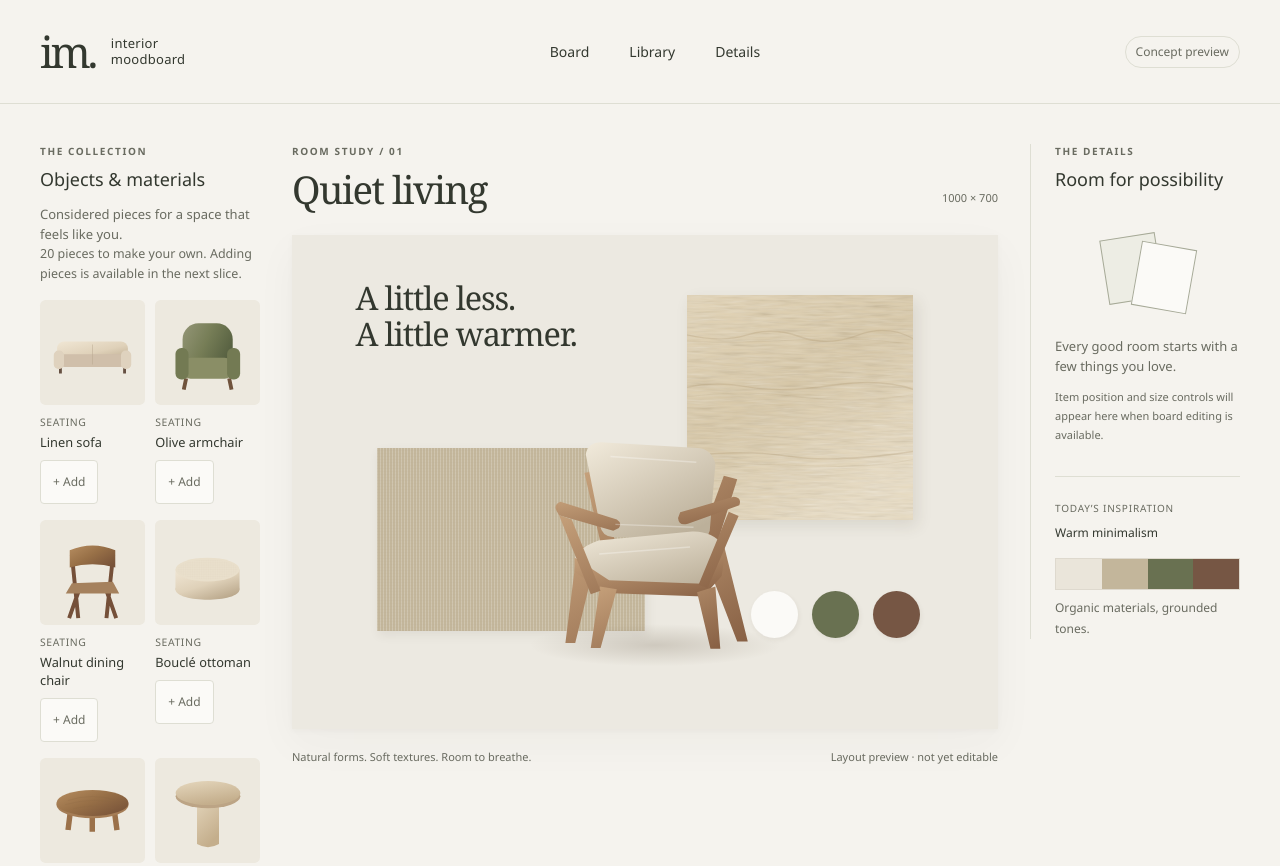
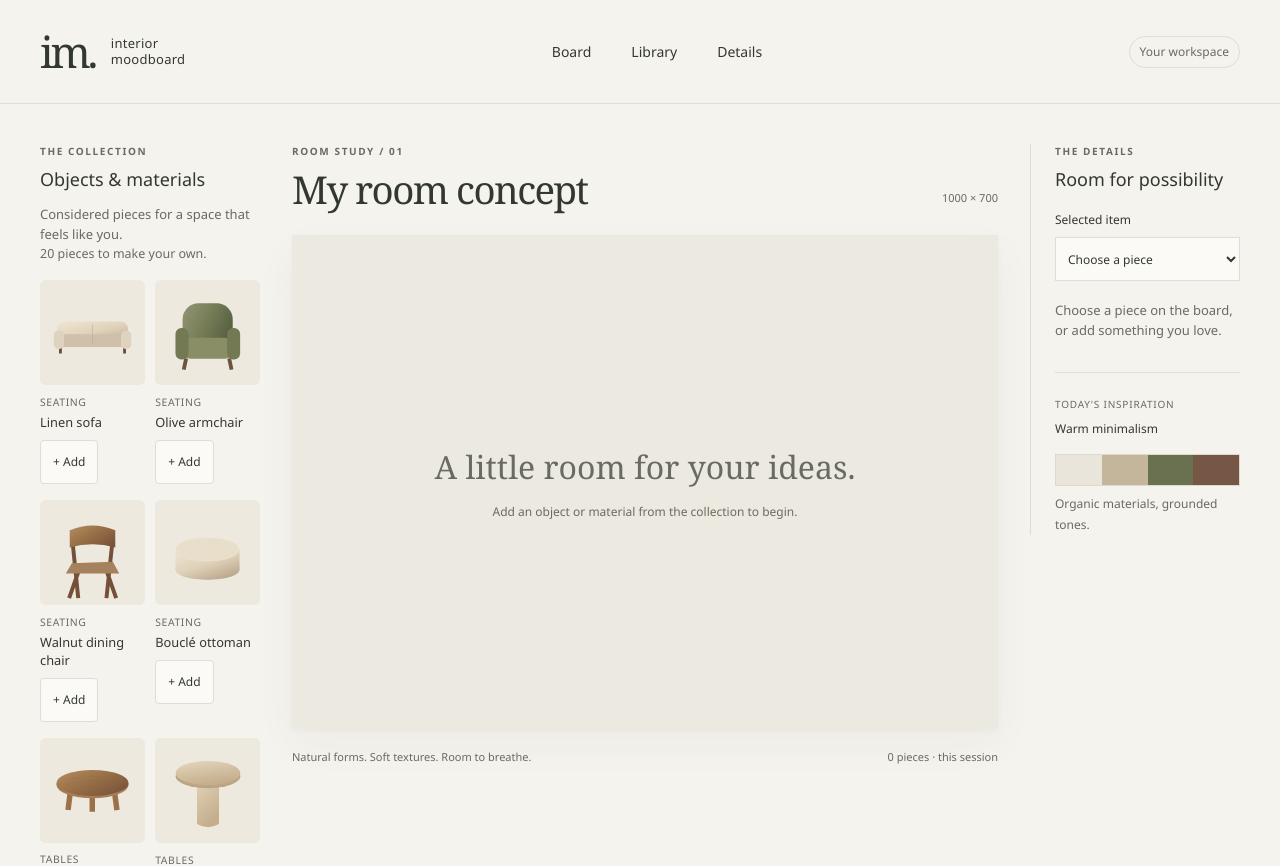
Before and after one commit to StastkaJan/interior-moodboard, a React (Vite) app in the folder app/: page / in a window 1280 px wide. Shown: the top 866 px of the page. Built offline with nearby package versions, Linux system fonts and the light colour scheme.

Commit message:
feat: connect catalogue and board selection (IM-05)

```diff
--- a/app/src/App.module.css
+++ b/app/src/App.module.css
@@ -115,79 +115,6 @@
   color: var(--color-muted);
   padding-bottom: 4px;
 }
-.board {
-  position: relative;
-  width: 100%;
-  aspect-ratio: 10 / 7;
-  overflow: hidden;
-  background-color: #ece9e1;
-  background-image: radial-gradient(#80776b12 0.7px, transparent 0.7px);
-  background-size: 4px 4px;
-  box-shadow:
-    0 2px 6px #3c362708,
-    0 15px 40px #3c36270a;
-  container-type: inline-size;
-}
-.boardNote {
-  position: absolute;
-  left: 9%;
-  top: 9%;
-  font-family: var(--font-display);
-  font-size: 4.6cqw;
-  line-height: 1.12;
-  letter-spacing: -0.035em;
-  z-index: 1;
-}
-.boardNote span {
-  display: block;
-}
-.stoneSample {
-  position: absolute;
-  left: 56%;
-  top: 12%;
-  width: 32%;
-  aspect-ratio: 1;
-  box-shadow: 4px 6px 15px #3c36271c;
-}
-.linenSample {
-  position: absolute;
-  left: 12%;
-  top: 43%;
-  width: 38%;
-  height: 37%;
-  background:
-    repeating-linear-gradient(0deg, #b2a68e18 0 1px, transparent 1px 3px),
-    repeating-linear-gradient(90deg, #fff3 0 1px, transparent 1px 3px), #c3b69b;
-  box-shadow: 2px 4px 10px #3c362714;
-}
-.chairSample {
-  position: absolute;
-  left: 27%;
-  top: 27%;
-  width: 48%;
-  aspect-ratio: 1;
-}
-.colorSamples {
-  position: absolute;
-  display: flex;
-  left: 65%;
-  top: 72%;
-  width: 24%;
-  gap: 8%;
-}
-.colorSamples span {
-  width: 28%;
-  aspect-ratio: 1;
-  border-radius: 50%;
-  background: var(--color-paper);
-  box-shadow: 1px 2px 5px #3c362710;
-}
-.colorSamples span:nth-child(2) {
-  background: var(--color-olive);
-}
-.colorSamples span:nth-child(3) {
-  background: var(--color-walnut);
-}
 .boardFooter {
   display: flex;
   justify-content: space-between;
@@ -200,29 +127,6 @@
 .inspector {
   border-left: 1px solid var(--color-line);
   padding-left: 24px;
-}
-.inspectorIllustration {
-  height: 98px;
-  display: flex;
-  align-items: center;
-  justify-content: center;
-  margin: 28px 0 20px;
-}
-.inspectorIllustration span {
-  height: 65px;
-  width: 56px;
-  border: 1px solid #a7aa98;
-  background: #edede4;
-  transform: rotate(-9deg);
-}
-.inspectorIllustration span + span {
-  transform: rotate(10deg);
-  margin-left: -24px;
-  margin-top: 18px;
-  background: var(--color-paper);
-}
-.inspector > .footnote {
-  margin-top: 12px;
 }
 .palettePreview {
   border-top: 1px solid var(--color-line);
@@ -283,9 +187,6 @@
     border-top: 1px solid var(--color-line);
     padding: 24px 0 0;
   }
-  .inspectorIllustration {
-    display: none;
-  }
 }
 @media (max-width: 760px) {
   .header {
@@ -332,3 +233,33 @@
     padding-inline: 16px;
   }
 }
+.itemPicker {
+  display: grid;
+  gap: 8px;
+  font-size: 12px;
+  margin: 20px 0;
+}
+.itemPicker select {
+  min-height: 44px;
+  min-width: 0;
+  max-width: 100%;
+  padding: 8px;
+  border: 1px solid var(--color-line);
+  background: var(--color-paper);
+  color: var(--color-ink);
+  font: inherit;
+}
+.removeButton {
+  min-height: 44px;
+  padding: 8px 12px;
+  border: 1px solid var(--color-line);
+  border-radius: 4px;
+  background: var(--color-paper);
+  color: var(--color-ink);
+  font: inherit;
+  font-size: 12px;
+  cursor: pointer;
+}
+.removeButton:hover {
+  background: #e9eade;
+}
--- a/app/src/App.tsx
+++ b/app/src/App.tsx
@@ -1,9 +1,36 @@
-import chair from './assets/lounge-chair.svg'
-import stone from './assets/travertine.svg'
+import { useReducer, useRef, useState } from 'react'
+import { assets } from './data/assets'
+import type { Asset } from './data/types'
+import { BoardCanvas } from './features/board/BoardCanvas'
+import { boardReducer, createInitialBoard } from './features/board/boardReducer'
 import styles from './App.module.css'
 import { AssetLibrary } from './features/library/AssetLibrary'
 
 function App() {
+  const [board, dispatch] = useReducer(
+    boardReducer,
+    undefined,
+    createInitialBoard,
+  )
+  const [selectedId, setSelectedId] = useState<string | null>(null)
+  const boardSectionRef = useRef<HTMLElement>(null)
+  const selectedItem = board.items.find((item) => item.id === selectedId)
+  const selectedAsset = assets.find(
+    (asset) => asset.id === selectedItem?.assetId,
+  )
+
+  function addItem(asset: Asset) {
+    const id = crypto.randomUUID()
+    dispatch({ type: 'add', id, asset })
+    setSelectedId(id)
+  }
+
+  function removeSelectedItem() {
+    if (!selectedItem) return
+    dispatch({ type: 'remove', id: selectedItem.id })
+    setSelectedId(null)
+    boardSectionRef.current?.focus()
+  }
   return (
     <div className={styles.app}>
       <a className={styles.skipLink} href="#board">
@@ -29,7 +56,7 @@ function App() {
           <a href="#library">Library</a>
           <a href="#details">Details</a>
         </nav>
-        <span className={styles.previewBadge}>Concept preview</span>
+        <span className={styles.previewBadge}>Your workspace</span>
       </header>
       <main className={styles.workspace}>
         <section
@@ -43,57 +70,32 @@ function App() {
           <p className={styles.muted}>
             Considered pieces for a space that feels like you.
           </p>
-          <AssetLibrary />
+          <AssetLibrary onAdd={addItem} />
         </section>
         <section
           className={styles.boardSection}
           id="board"
+          ref={boardSectionRef}
           tabIndex={-1}
           aria-labelledby="board-heading"
         >
           <div className={styles.boardHeader}>
             <div>
               <p className={styles.eyebrow}>Room study / 01</p>
-              <h1 id="board-heading">Quiet living</h1>
+              <h1 id="board-heading">{board.title}</h1>
             </div>
-            <span className={styles.boardSize}>1000 × 700</span>
+            <span className={styles.boardSize}>
+              {board.width} &times; {board.height}
+            </span>
           </div>
-          <figure
-            className={styles.board}
-            aria-label="Example interior moodboard"
-          >
-            <div className={styles.boardNote}>
-              <span>A little less.</span>
-              <span>A little warmer.</span>
-            </div>
-            <img
-              className={styles.stoneSample}
-              src={stone}
-              alt="Travertine sample"
-            />
-            <div
-              className={styles.linenSample}
-              role="img"
-              aria-label="Natural linen sample"
-            />
-            <img
-              className={styles.chairSample}
-              src={chair}
-              alt="Oak lounge chair"
-            />
-            <div
-              className={styles.colorSamples}
-              role="img"
-              aria-label="Example colors: chalk, olive, walnut"
-            >
-              <span />
-              <span />
-              <span />
-            </div>
-          </figure>
+          <BoardCanvas
+            board={board}
+            selectedId={selectedId}
+            onSelect={setSelectedId}
+          />
           <div className={styles.boardFooter}>
             <span>Natural forms. Soft textures. Room to breathe.</span>
-            <span>Layout preview · not yet editable</span>
+            <span>{board.items.length} pieces &middot; this session</span>
           </div>
         </section>
         <aside
@@ -103,20 +105,39 @@ function App() {
           aria-labelledby="details-heading"
         >
           <p className={styles.eyebrow}>The details</p>
-          <h2 id="details-heading">Room for possibility</h2>
-          <div className={styles.inspectorIllustration} aria-hidden="true">
-            <span />
-            <span />
-          </div>
-          <p className={styles.muted}>
-            Every good room starts with a few things you love.
-          </p>
-          <p className={styles.footnote}>
-            Item position and size controls will appear here when board editing
-            is available.
-          </p>
+          <h2 id="details-heading">
+            {selectedAsset?.label ?? 'Room for possibility'}
+          </h2>
+          <label className={styles.itemPicker}>
+            Selected item
+            <select
+              value={selectedItem?.id ?? ''}
+              onChange={(event) => setSelectedId(event.target.value || null)}
+            >
+              <option value="">Choose a piece</option>
+              {board.items.map((item, index) => (
+                <option key={item.id} value={item.id}>
+                  {index + 1}.{' '}
+                  {assets.find((asset) => asset.id === item.assetId)?.label}
+                </option>
+              ))}
+            </select>
+          </label>
+          {selectedItem ? (
+            <button
+              className={styles.removeButton}
+              type="button"
+              onClick={removeSelectedItem}
+            >
+              Remove selected item
+            </button>
+          ) : (
+            <p className={styles.muted}>
+              Choose a piece on the board, or add something you love.
+            </p>
+          )}
           <div className={styles.palettePreview}>
-            <h3>Today’s inspiration</h3>
+            <h3>Today's inspiration</h3>
             <p>Warm minimalism</p>
             <div
               className={styles.paletteStrip}
--- /dev/null
+++ b/app/src/features/board/BoardCanvas.module.css
@@ -0,0 +1,60 @@
+.canvas {
+  position: relative;
+  width: 100%;
+  aspect-ratio: 10 / 7;
+  background-color: #ece9e1;
+  background-image: radial-gradient(#80776b12 0.7px, transparent 0.7px);
+  background-size: 4px 4px;
+  box-shadow:
+    0 2px 6px #3c362708,
+    0 15px 40px #3c36270a;
+}
+
+.empty {
+  position: absolute;
+  inset: 0;
+  display: flex;
+  flex-direction: column;
+  align-items: center;
+  justify-content: center;
+  padding: 24px;
+  text-align: center;
+  color: var(--color-muted);
+}
+
+.empty p {
+  font-family: var(--font-display);
+  font-size: clamp(20px, 2.5vw, 32px);
+  margin-bottom: 12px;
+}
+
+.empty span {
+  font-size: 12px;
+}
+
+.item {
+  position: absolute;
+  display: block;
+  padding: 0;
+  border: 0;
+  background: transparent;
+  cursor: pointer;
+}
+
+.item img {
+  display: block;
+  width: 100%;
+  height: 100%;
+  object-fit: contain;
+  user-select: none;
+}
+
+.item[aria-pressed='true'] {
+  outline: 2px solid var(--color-olive);
+  outline-offset: 3px;
+}
+
+.item:focus-visible {
+  outline: 3px solid var(--color-walnut);
+  outline-offset: 5px;
+}
--- /dev/null
+++ b/app/src/features/board/BoardCanvas.tsx
@@ -0,0 +1,37 @@
+import { assets } from '../../data/assets'
+import { BoardItem } from './BoardItem'
+import type { Board } from './types'
+import styles from './BoardCanvas.module.css'
+
+type BoardCanvasProps = {
+  board: Board
+  selectedId: string | null
+  onSelect: (id: string) => void
+}
+
+export function BoardCanvas({ board, selectedId, onSelect }: BoardCanvasProps) {
+  return (
+    <div className={styles.canvas} role="group" aria-label="Moodboard items">
+      {board.items.length === 0 && (
+        <div className={styles.empty}>
+          <p>A little room for your ideas.</p>
+          <span>Add an object or material from the collection to begin.</span>
+        </div>
+      )}
+      {board.items.map((item, index) => {
+        const asset = assets.find((entry) => entry.id === item.assetId)
+        return asset ? (
+          <BoardItem
+            key={item.id}
+            item={item}
+            asset={asset}
+            board={board}
+            index={index}
+            selected={selectedId === item.id}
+            onSelect={onSelect}
+          />
+        ) : null
+      })}
+    </div>
+  )
+}
--- /dev/null
+++ b/app/src/features/board/BoardItem.tsx
@@ -0,0 +1,39 @@
+import type { Asset } from '../../data/types'
+import type { Board, BoardItem as BoardItemData } from './types'
+import styles from './BoardCanvas.module.css'
+
+type BoardItemProps = {
+  item: BoardItemData
+  asset: Asset
+  board: Board
+  index: number
+  selected: boolean
+  onSelect: (id: string) => void
+}
+
+export function BoardItem({
+  item,
+  asset,
+  board,
+  index,
+  selected,
+  onSelect,
+}: BoardItemProps) {
+  return (
+    <button
+      type="button"
+      className={styles.item}
+      aria-label={`Select ${asset.label}, item ${index + 1}`}
+      aria-pressed={selected}
+      onClick={() => onSelect(item.id)}
+      style={{
+        left: `${(item.x / board.width) * 100}%`,
+        top: `${(item.y / board.height) * 100}%`,
+        width: `${(item.width / board.width) * 100}%`,
+        height: `${(item.height / board.height) * 100}%`,
+      }}
+    >
+      <img src={asset.imagePath} alt="" draggable={false} />
+    </button>
+  )
+}
```
Also changed, not shown: app/src/assets/lounge-chair.svg (deleted), app/src/assets/travertine.svg (deleted).
